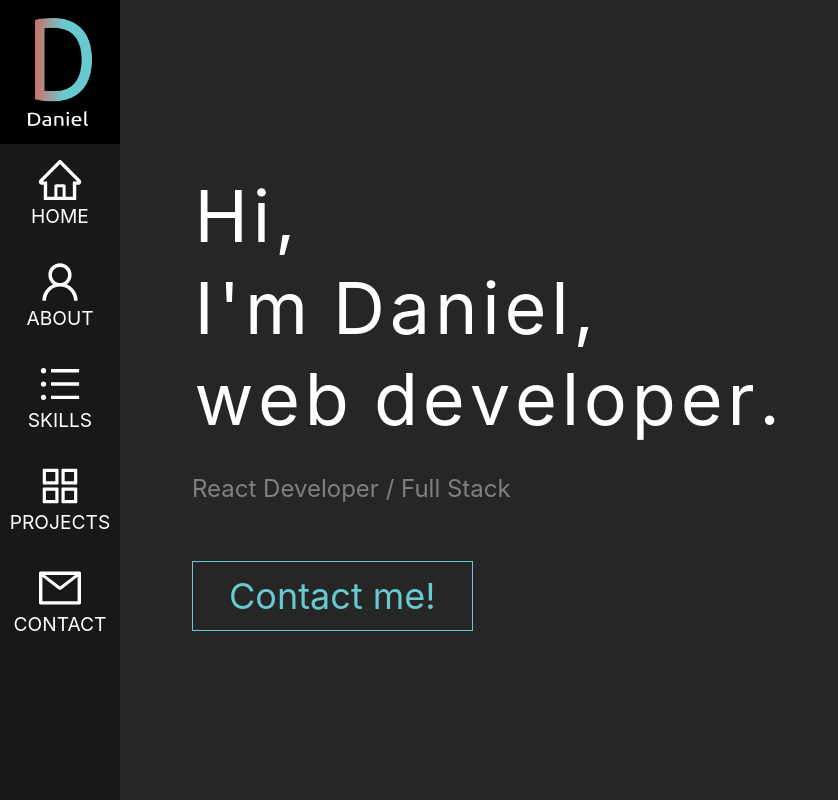
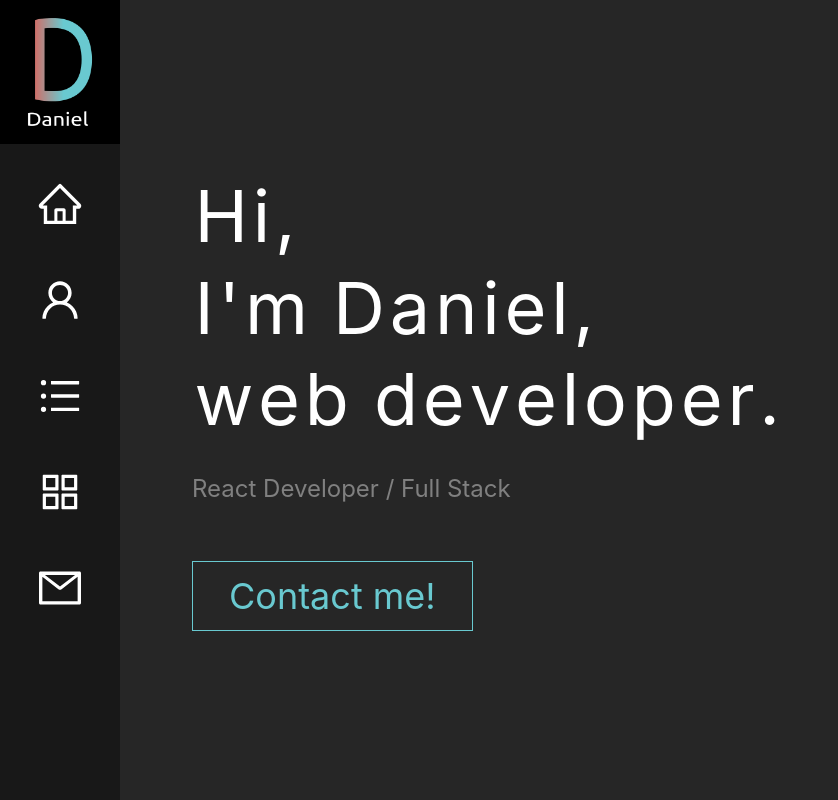
Before and after one commit to d4cho/portfolio-website-react, a React (Create React App) app: page / in a window 1280 px wide. Shown: the whole page, without its empty margins (0-838 px from the left). Built offline with nearby package versions, Linux system fonts and the light colour scheme.

Commit message:
icon name change on hover

```diff
--- a/src/Components/Sidebar/Sidebar.js
+++ b/src/Components/Sidebar/Sidebar.js
@@ -17,9 +17,42 @@ const ICON_SIZE = {
 
 const Sidebar = () => {
   const [showNavbar, setShowNavbar] = useState(false);
+  const [isHomeHover, setIsHomeHover] = useState(false);
+  const [isAboutHover, setIsAboutHover] = useState(false);
+  const [isSkillsHover, setIsSkillsHover] = useState(false);
+  const [isProjectsHover, setIsProjectsHover] = useState(false);
+  const [isContactHover, setIsContactHover] = useState(false);
 
   const showNavbarHandler = () => {
     setShowNavbar(!showNavbar);
+  };
+
+  const iconHoverTrueHandler = (e) => {
+    if (e.currentTarget.id === 'home') {
+      setIsHomeHover(true);
+    } else if (e.currentTarget.id === 'about') {
+      setIsAboutHover(true);
+    } else if (e.currentTarget.id === 'skills') {
+      setIsSkillsHover(true);
+    } else if (e.currentTarget.id === 'projects') {
+      setIsProjectsHover(true);
+    } else if (e.currentTarget.id === 'contact') {
+      setIsContactHover(true);
+    }
+  };
+
+  const iconHoverFalseHandler = (e) => {
+    if (e.currentTarget.id === 'home') {
+      setIsHomeHover(false);
+    } else if (e.currentTarget.id === 'about') {
+      setIsAboutHover(false);
+    } else if (e.currentTarget.id === 'skills') {
+      setIsSkillsHover(false);
+    } else if (e.currentTarget.id === 'projects') {
+      setIsProjectsHover(false);
+    } else if (e.currentTarget.id === 'contact') {
+      setIsContactHover(false);
+    }
   };
 
   return (
@@ -28,33 +61,64 @@ const Sidebar = () => {
         <img className='Logo' src={logo} />
         <div className='Icon-container'>
           <Link to='/' style={{ textDecoration: 'none' }}>
-            <div className='Icon-style'>
-              <AiOutlineHome style={ICON_SIZE} />
-              <span>HOME</span>
+            <div
+              className='Icon-style'
+              onMouseEnter={iconHoverTrueHandler}
+              onMouseLeave={iconHoverFalseHandler}
+              id='home'>
+              {isHomeHover ? <p>HOME</p> : <AiOutlineHome style={ICON_SIZE} />}
             </div>
           </Link>
           <Link to='/about' style={{ textDecoration: 'none' }}>
-            <div className='Icon-style'>
+            <div
+              className='Icon-style'
+              onMouseEnter={iconHoverTrueHandler}
+              onMouseLeave={iconHoverFalseHandler}
+              id='about'>
+              {isAboutHover ? (
+                <p>ABOUT</p>
+              ) : (
                 <AiOutlineUser style={ICON_SIZE} />
-              <span>ABOUT</span>
+              )}
             </div>
           </Link>
           <Link to='/skills' style={{ textDecoration: 'none' }}>
-            <div className='Icon-style'>
+            <div
+              className='Icon-style'
+              onMouseEnter={iconHoverTrueHandler}
+              onMouseLeave={iconHoverFalseHandler}
+              id='skills'>
+              {isSkillsHover ? (
+                <p>SKILLS</p>
+              ) : (
                 <AiOutlineUnorderedList style={ICON_SIZE} />
-              <span>SKILLS</span>
+              )}
             </div>
           </Link>
           <Link to='/projects' style={{ textDecoration: 'none' }}>
-            <div className='Icon-style'>
+            <div
+              className='Icon-style'
+              onMouseEnter={iconHoverTrueHandler}
+              onMouseLeave={iconHoverFalseHandler}
+              id='projects'>
+              {isProjectsHover ? (
+                <p>PROJECTS</p>
+              ) : (
                 <AiOutlineAppstore style={ICON_SIZE} />
-              <span>PROJECTS</span>
+              )}
             </div>
           </Link>
           <Link to='/contact' style={{ textDecoration: 'none' }}>
-            <div className='Icon-style'>
+            <div
+              className='Icon-style'
+              onMouseEnter={iconHoverTrueHandler}
+              onMouseLeave={iconHoverFalseHandler}
+              id='contact'>
+              {isContactHover ? (
+                <p>CONTACT</p>
+              ) : (
                 <AiOutlineMail style={ICON_SIZE} />
-              <span>CONTACT</span>
+              )}
             </div>
           </Link>
         </div>
@@ -66,33 +130,68 @@ const Sidebar = () => {
         <div className='Navbar'>
           <div className='Icon-container-menu'>
             <Link to='/' style={{ textDecoration: 'none' }}>
-              <div className='Icon-style'>
+              <div
+                className='Icon-style'
+                onMouseEnter={iconHoverTrueHandler}
+                onMouseLeave={iconHoverFalseHandler}
+                id='home'>
+                {isHomeHover ? (
+                  <p>HOME</p>
+                ) : (
                   <AiOutlineHome style={ICON_SIZE} />
-                <span>HOME</span>
+                )}
               </div>
             </Link>
             <Link to='/about' style={{ textDecoration: 'none' }}>
-              <div className='Icon-style'>
+              <div
+                className='Icon-style'
+                onMouseEnter={iconHoverTrueHandler}
+                onMouseLeave={iconHoverFalseHandler}
+                id='about'>
+                {isAboutHover ? (
+                  <p>ABOUT</p>
+                ) : (
                   <AiOutlineUser style={ICON_SIZE} />
-                <span>ABOUT</span>
+                )}
               </div>
             </Link>
             <Link to='/skills' style={{ textDecoration: 'none' }}>
-              <div className='Icon-style'>
+              <div
+                className='Icon-style'
+                onMouseEnter={iconHoverTrueHandler}
+                onMouseLeave={iconHoverFalseHandler}
+                id='skills'>
+                {isSkillsHover ? (
+                  <p>SKILLS</p>
+                ) : (
                   <AiOutlineUnorderedList style={ICON_SIZE} />
-                <span>SKILLS</span>
+                )}
               </div>
             </Link>
             <Link to='/projects' style={{ textDecoration: 'none' }}>
-              <div className='Icon-style'>
+              <div
+                className='Icon-style'
+                onMouseEnter={iconHoverTrueHandler}
+                onMouseLeave={iconHoverFalseHandler}
+                id='projects'>
+                {isProjectsHover ? (
+                  <p>PROJECTS</p>
+                ) : (
                   <AiOutlineAppstore style={ICON_SIZE} />
-                <span>PROJECTS</span>
+                )}
               </div>
             </Link>
             <Link to='/contact' style={{ textDecoration: 'none' }}>
-              <div className='Icon-style'>
+              <div
+                className='Icon-style'
+                onMouseEnter={iconHoverTrueHandler}
+                onMouseLeave={iconHoverFalseHandler}
+                id='contact'>
+                {isContactHover ? (
+                  <p>CONTACT</p>
+                ) : (
                   <AiOutlineMail style={ICON_SIZE} />
-                <span>CONTACT</span>
+                )}
               </div>
             </Link>
           </div>
--- a/src/style.css
+++ b/src/style.css
@@ -21,7 +21,7 @@
   display: flex;
   flex-direction: column;
   align-items: center;
-  justify-content: space-between;
+  justify-content: space-around;
   height: 60%;
   padding: 12px;
 }
@@ -31,6 +31,8 @@
   flex-direction: column;
   color: #ffffff;
   align-items: center;
+  height: 2rem;
+  width: 2rem;
 }
 
 .Icon-style:hover {
@@ -72,7 +74,7 @@
     display: flex;
     flex-direction: row;
     align-items: center;
-    justify-content: space-between;
+    justify-content: space-around;
     width: 60%;
     padding: 12px;
   }
@@ -121,7 +123,7 @@
     display: flex;
     flex-direction: row;
     align-items: center;
-    justify-content: space-between;
+    justify-content: space-around;
     width: 70%;
     padding: 12px;
   }
```
Also changed, not shown: 1 other file (tests, documents, lock files or other folders). Lines whose indentation alone changed are shown as unchanged.
